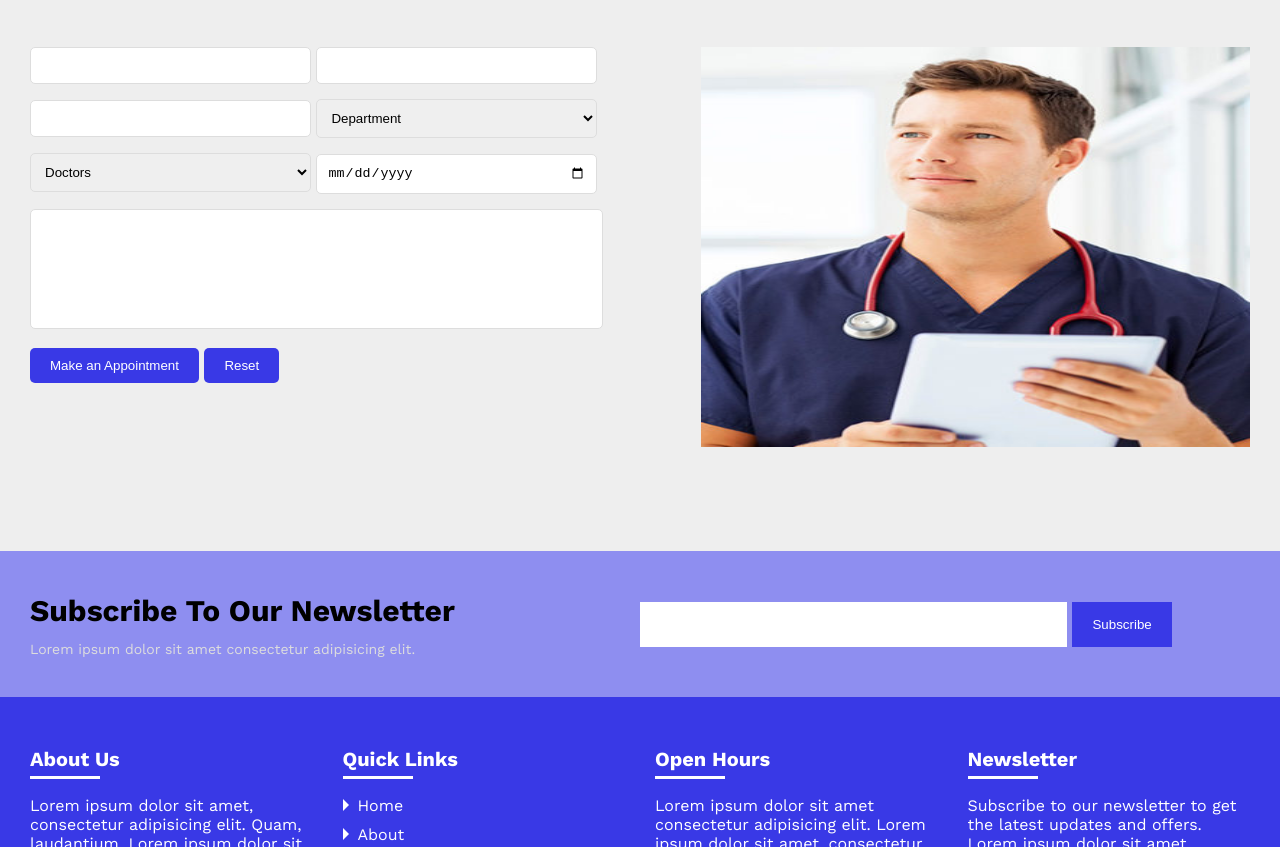
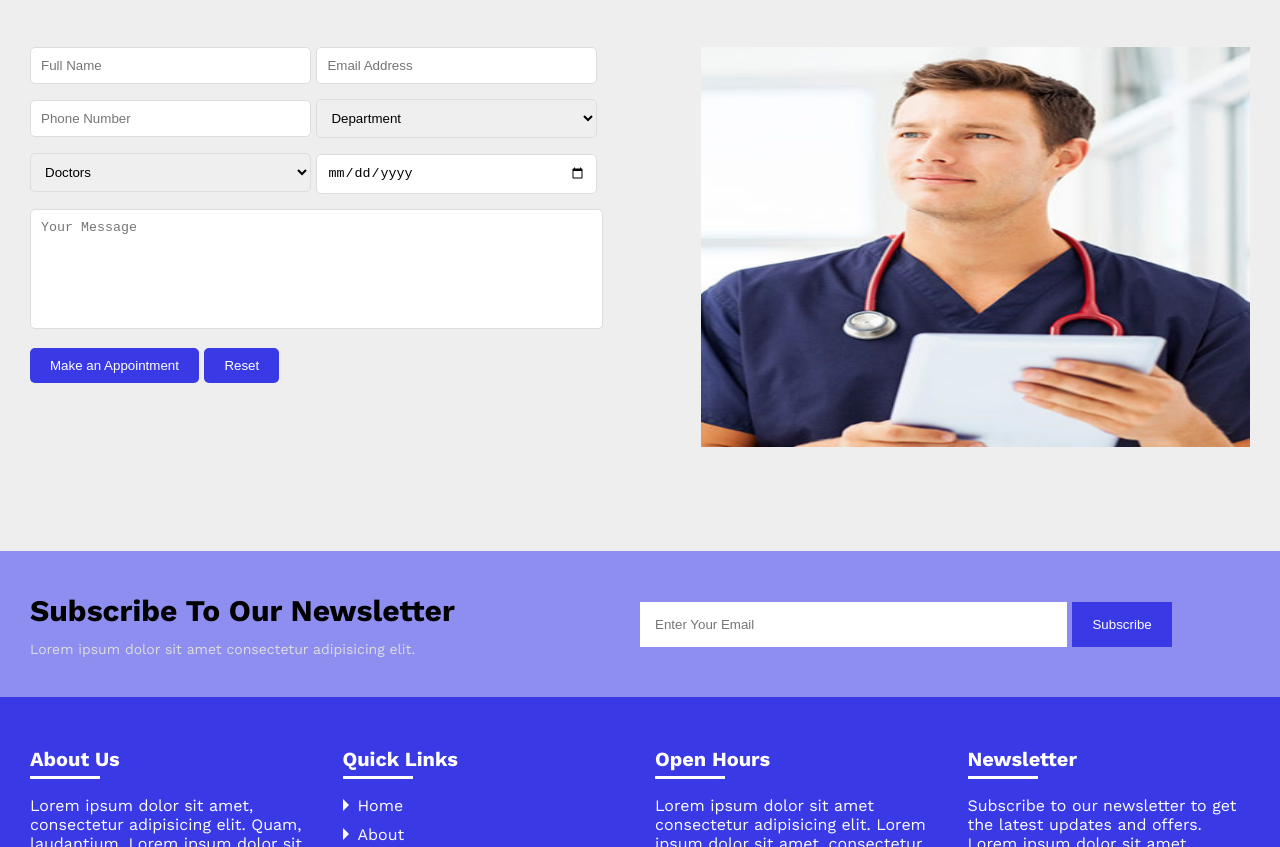
Before and after one commit to abdelhamid1235/Hospital, a plain HTML site: page index.html in a window 1280 px wide. Shown: the part 6858-7705 px from the top of the page. Drawn offline with nearby package versions, Linux system fonts and the light colour scheme.

Commit message:
modified placholder in input

```diff
--- a/index.html
+++ b/index.html
@@ -507,9 +507,9 @@
     </div>
     <div class="container">
         <form action="#" method="post">
-            <input type="text" name="Name" placeholder="Full Name" required>
-            <input type="email" name="Email" placeholder="Email Address" required>
-            <input type="tel" name="Phone" placeholder="Phone Number" required>
+            <input type="text" name="Name" placeholder="Full Name" required autocomplete="on">
+            <input type="email" name="Email" placeholder="Email Address" required autocomplete="on">
+            <input type="tel" name="Phone" placeholder="Phone Number" required autocomplete="on">
             <select name="Department" required>
                 <option value="" disabled selected>Department</option>
                 <option value="Cardiology">Cardiology</option>
@@ -545,7 +545,7 @@
             <p>Lorem ipsum dolor sit amet consectetur adipisicing elit.</p>
         </div>
         <form action="#" method="post" >
-            <input type="email" name="Email" placeholder="Enter Your Email" required>
+            <input type="email" name="Email" placeholder="Enter Your Email" required autocomplete="on">
             <button type="submit">Subscribe</button>
         </form>
     </div>
@@ -596,7 +596,7 @@
                 Lorem ipsum dolor sit amet consectetur adipisicing elit.
             </p>
             <form action="#">
-                <input type="email" name="Email" placeholder="Email Address" required>
+                <input type="email" name="Email" placeholder="Email Address" required autocomplete="on">
                 <button type="submit"><i class="fa-solid fa-paper-plane"></i></button>
             </form>
         </div>
--- a/style.css
+++ b/style.css
@@ -947,7 +947,7 @@ footer form button{
 footer form button:hover{
   background-color:#eee;
 }
-::placeholder{
+footer input::placeholder{
   color:white;
 }
 .copyright{
```
